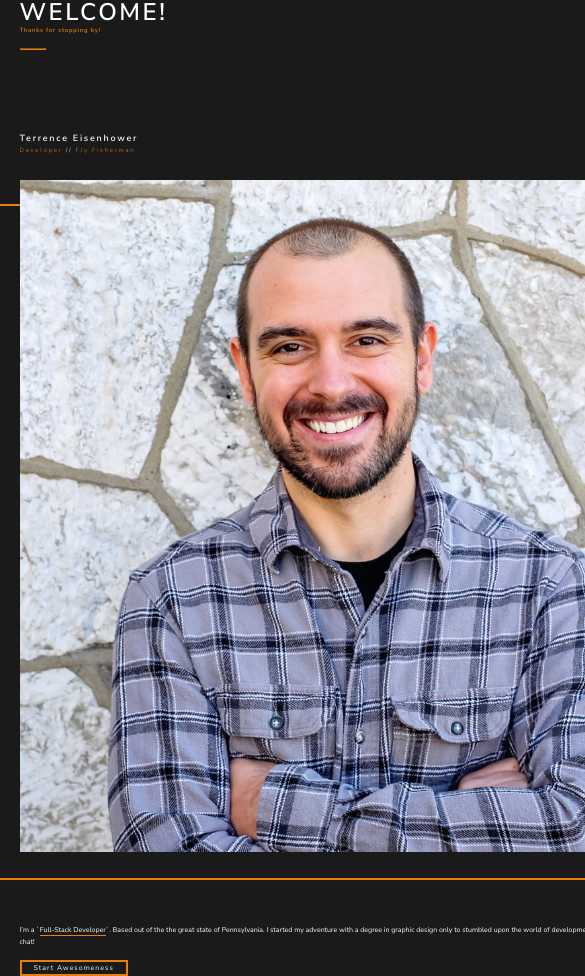
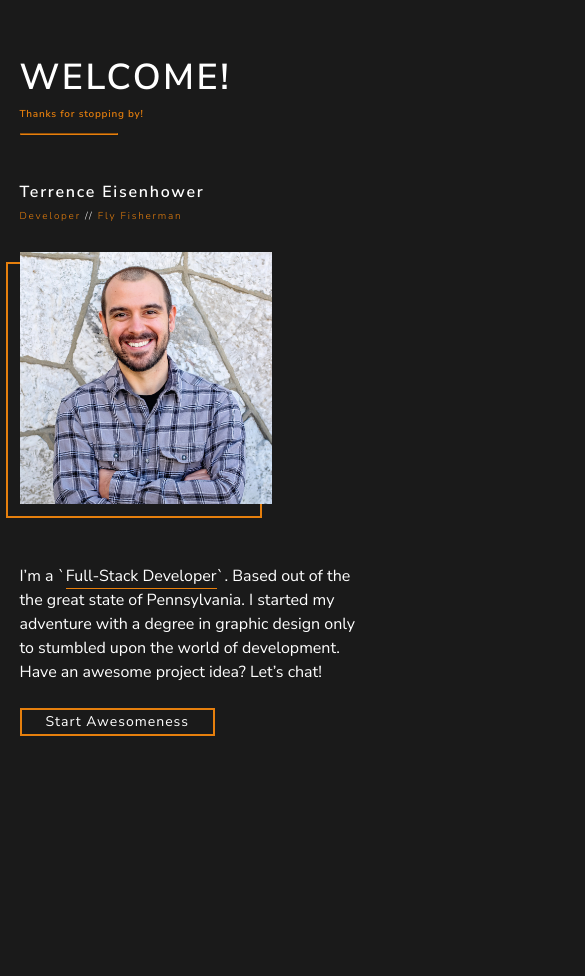
Before and after one commit to teisenhower/teisenhower.dev, a Gatsby site: page / in a window 390 px wide. Shown: the top 976 px of the page, 585 px wide, since content can reach past the window. After the commit the page ends 844 px from the top, so only its background shows below. Built offline with nearby package versions, Linux system fonts and the light colour scheme; Gatsby itself is replaced by a stand-in of ours.

Commit message:
v0.1.2 - Layout Updates
See CHANGELOG for more details

```diff
--- a/gatsby-config.js
+++ b/gatsby-config.js
@@ -28,7 +28,7 @@ module.exports = {
         short_name: `starter`,
         start_url: `/`,
         background_color: `#663399`,
-        theme_color: `#663399`,
+        theme_color: `#191919`,
         display: `minimal-ui`,
         // icon: `src/images/gatsby-icon.png`, // This path is relative to the root of the site.
       },
--- a/src/components/headshot.js
+++ b/src/components/headshot.js
@@ -8,8 +8,8 @@ const Headshot = () => {
     query {
       fixedImage: file(relativePath: { eq: "headshot.jpg" }) {
         childImageSharp {
-          fixed(width: 672, quality: 100) {
-            ...GatsbyImageSharpFixed_withWebp
+          fluid(quality: 100) {
+            ...GatsbyImageSharpFluid_withWebp
           }
         }
       }
@@ -19,7 +19,7 @@ const Headshot = () => {
   return (
     <div className={style.headshotWrapper}>
       <span className={style.headshotOutline}></span>
-      <Img fixed={data.fixedImage.childImageSharp.fixed} />
+      <Img fluid={data.fixedImage.childImageSharp.fluid} />
     </div>
   )
 }
--- a/src/components/headshot.module.css
+++ b/src/components/headshot.module.css
@@ -1,15 +1,33 @@
 .headshotWrapper {
   position: relative;
-  width: auto;
-  height: auto;
+  width: 50.4rem;
   line-height: 0;
-  margin: 0 4.8rem 0 0;
 }
 .headshotOutline {
   display: block;
   position: absolute;
   width: 100%;
   height: 100%;
-  border: 2px solid rgb(var(--orange));
-  margin: 4.8rem 0 0 -4.8rem;
+  outline: 2px solid rgb(var(--orange));
+  margin: 2.4rem 0 0 -2.4rem;
 }
+
+@media (min-width: 2000px) and (max-width: 3000px) {
+  .headshotWrapper {
+    /* width: 50.4rem; */
+    width: 42rem;
+  }
+}
+@media (min-width: 1000px) and (max-width: 2000px) {
+  .headshotWrapper {
+    width: 33.6rem;
+  }
+}
+@media (max-width: 768px) {
+  .headshotWrapper {
+    width: 25.2rem;
+  }
+  .headshotOutline {
+    margin: 1.2rem 0 0 -1.2rem;
+  }
+}
--- a/src/components/layout.module.css
+++ b/src/components/layout.module.css
@@ -2,8 +2,18 @@
   width: 60%;
   margin: 0 auto;
 }
+@media (min-width: 2000px) and (max-width: 3000px) {
+  #main {
+    width: 50vw;
+  }
+}
+@media (min-width: 1000px) and (max-width: 2000px) {
+  #main {
+    width: 50vw;
+  }
+}
 @media (max-width: 768px) {
   #main {
-    width: 90%;
+    width: 90vw;
   }
 }
--- a/src/pages/index.css
+++ b/src/pages/index.css
@@ -70,7 +70,6 @@ li {
   grid-row-end: 2;
 }
 #headshot {
-  width: max-content;
   grid-column-start: 1;
   grid-column-end: 2;
   grid-row-start: 2;
@@ -84,6 +83,7 @@ li {
   grid-row-end: 3;
 }
 #about {
+  display: grid;
   grid-column-start: 2;
   grid-column-end: 3;
   grid-row-start: 3;
@@ -123,37 +123,58 @@ h1 {
   padding: 0;
 }
 p {
-  font-size: 1.4rem;
+  font-size: 1.6rem;
   padding: 0;
-  margin: 0;
+  margin: 0 0 0 4.8rem;
   font-weight: 400;
   line-height: 2.4rem;
 }
 #awesomeButton {
+  justify-self: end;
   margin: 2.4rem 0 0 0;
   padding: 0 2.4rem;
-  float: right;
   font-size: 1.4rem;
-  width: max-content;
   border: 2px solid rgb(var(--orange));
   letter-spacing: 1px;
   line-height: 2.4rem;
 }
 
-/* misc */
-.clearFix {
-  clear: both;
+/* media queries */
+@media (min-width: 2000px) and (max-width: 3000px) {
+  :root {
+    font-size: 12px;
+  }
+  .headshotWrapper {
+    width: 50.4rem;
+  }
 }
-
-/* media queries */
 @media (min-width: 1200px) {
   .align {
     text-align: end;
   }
 }
 @media (max-width: 768px) {
+  h1 {
+    font-size: 3.6rem;
+    margin: 0 0 1.2rem 0;
+  }
+  .subtitle {
+    font-size: 1rem;
+    margin: 0 0 1.2rem 0;
+    line-height: 1.2rem;
+  }
+  #name {
+    font-size: 1.6rem;
+  }
+  #title {
+    font-size: 1rem;
+  }
+  p {
+    font-size: 1.6rem;
+    margin: 0;
+  }
   #me {
-    padding: 14.4rem 0 4.8rem 0;
+    padding: 3.6rem 0 2.4rem 0;
     grid-column-start: 1;
     grid-column-end: 2;
     grid-row-start: 2;
@@ -166,32 +187,34 @@ p {
     grid-row-end: 4;
   }
   #welcome {
+    margin: 6rem 0 0 0;
+    height: 8.4rem;
     grid-column-start: 1;
     grid-column-end: 2;
     grid-row-start: 1;
     grid-row-end: 2;
   }
   #about {
-    margin: 14.4rem 0 0 0;
+    margin: 6rem 0 0 0;
     grid-column-start: 1;
     grid-column-end: 2;
     grid-row-start: 4;
     grid-row-end: 5;
   }
-
   #content {
     display: grid;
     grid-template-columns: auto;
     grid-template-rows: auto;
   }
+  hr {
+    margin: 0 0 1.2rem 0;
+    width: 9.6rem;
+  }
   #awesomeButton {
-    float: none;
+    justify-self: start;
   }
   nav {
     display: none;
-  }
-  :root {
-    font-size: 5px;
   }
   .align {
     text-align: start;
@@ -199,9 +222,6 @@ p {
   nav {
     display: none;
   }
-  :root {
-    /* font-size: 5px; */
-  }
   .align {
     text-align: start;
   }
--- a/src/pages/index.js
+++ b/src/pages/index.js
@@ -8,23 +8,23 @@ const IndexPage = () => (
   <Layout>
     <Nav />
     <div id="content">
-      <div id="me">
+      <section id="me">
         <h2 id="name" className="white">
           Terrence Eisenhower
         </h2>
         <div id="title" className="orange light">
           Developer <span class="white">//</span> Fly Fisherman
         </div>
-      </div>
-      <div id="headshot">
+      </section>
+      <section id="headshot">
         <Headshot />
-      </div>
-      <div id="welcome" className="align">
+      </section>
+      <section id="welcome" className="align">
         <h1 className="white bold">WELCOME!</h1>
         <h3 className="orange subtitle bold">Thanks for stopping by!</h3>
         <hr></hr>
-      </div>
-      <div id="about" className="align">
+      </section>
+      <section id="about" className="align">
         <p className="white">
           I’m a `<span className="highlight">Full-Stack Developer</span>`. Based
           out of the the great state of Pennsylvania. I started my adventure
@@ -34,10 +34,10 @@ const IndexPage = () => (
         <div id="awesomeButton" className="white">
           Start Awesomeness
         </div>
-      </div>
-      <div id="social">
+      </section>
+      <section id="social">
         <Icon />
-      </div>
+      </section>
     </div>
   </Layout>
 )
```
Also changed, not shown: CHANGELOG.md.
